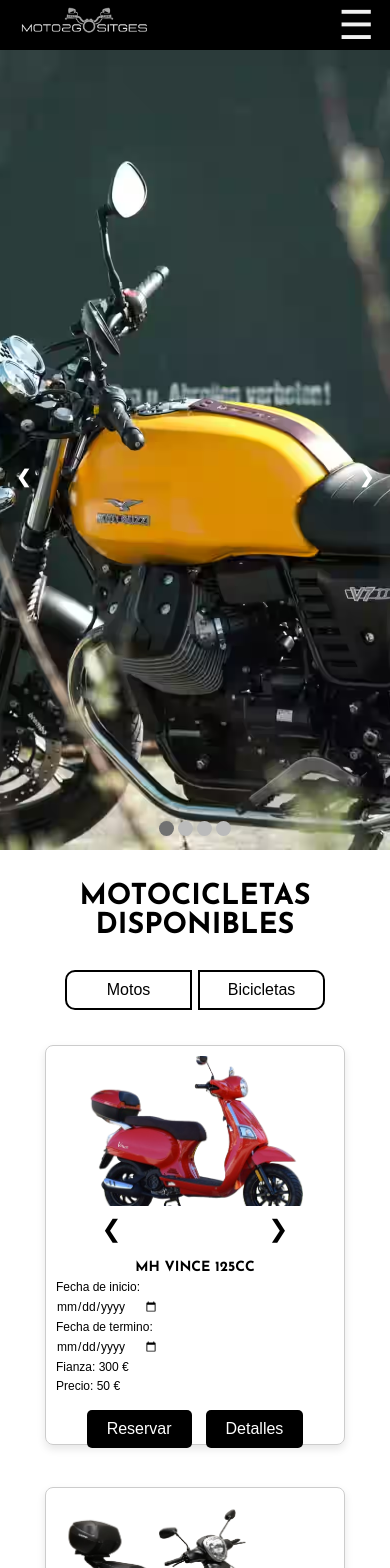
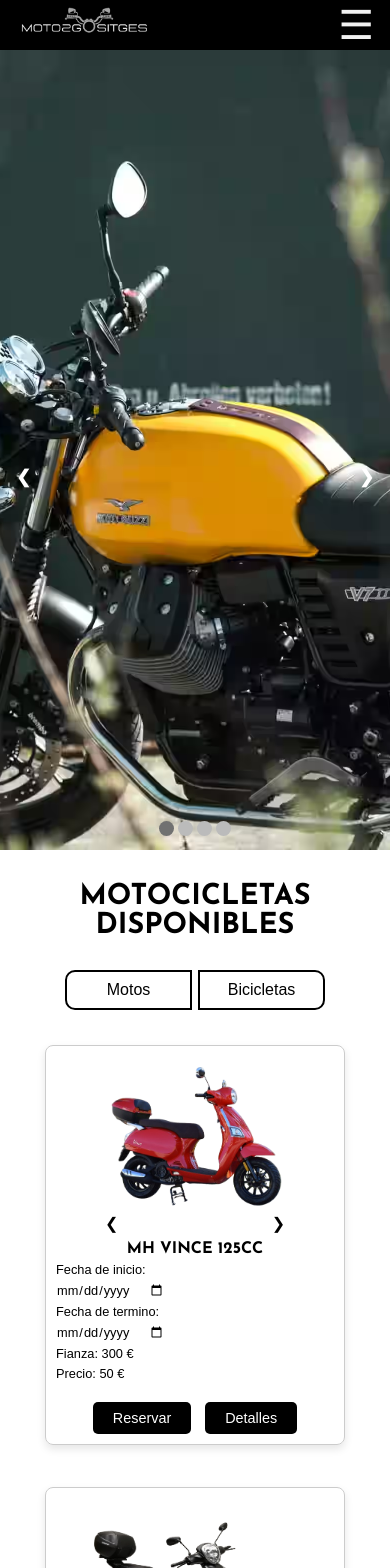
Before and after one commit to SKRTEEEEEE/practicas-cief, a React (Vite) app: page / in a window 390 px wide. Shown: the top 1568 px of the page. Built offline with nearby package versions, Linux system fonts and the light colour scheme; a web font is replaced by a local one.

Commit message:
Cambio de fotos y seleccion de idioma en popup

```diff
--- a/public/css/VehicleCard.css
+++ /dev/null
@@ -1,34 +0,0 @@
-  /* Crear el fondo negro transparente y centrar el popup */
-  .popup {
-    position: fixed;
-    top: 0;
-    left: 0;
-    width: 100%;
-    height: 100%;
-    background: rgba(0, 0, 0, 0.5);
-    display: flex;
-    justify-content: center;
-    align-items: center;
-  }
-
-  .popup-content {
-    background: #fff;
-    padding: 20px;
-    border-radius: 10px;
-    text-align: center;
-    width: 50%;
-    position: relative;
-  }
-
-  .popup-image {
-    width: 70%;
-    height: auto;
-  }
-
-  .close-btn {
-    position: absolute;
-    top: 10px;
-    right: 10px;
-    cursor: pointer;
-    font-size: 24px;
-  }
--- /dev/null
+++ b/public/css/cards.css
@@ -0,0 +1,138 @@
+/* --------------------- Seccion vehiculos disponibles -----------------------*/
+.disp-container {
+  width: 100%;
+  height: auto;
+  padding: 3rem 4rem;
+  margin-bottom: 2rem;
+}
+
+.image-container {
+  display: flex;
+  flex-direction: column;
+  align-items: center;
+}
+
+.container {
+  height: auto;
+  width: 100%;
+  display: flex;
+  flex-wrap: wrap;
+  align-items: center;
+  justify-content: center;
+  gap: 3rem;
+}
+
+/* Card de cada vehiculo */
+
+.card {
+  display: flex;
+  flex-direction: column;
+  justify-content: space-between;
+  border: 1px solid #ccc;
+  border-radius: 8px;
+  padding: 10px;
+  width: 300px;
+  height: 450px;
+  box-shadow: 0 4px 8px rgba(0, 0, 0, 0.1);
+  margin: 5px;
+}
+.h3-disp {
+  font-size: 19px;
+}
+input {
+  border: none;
+}
+/* A imagem deve ocupar o topo da card */
+.img-disp {
+  width: 90%;
+  height: 150px; /* Definir altura para garantir que as imagens sejam proporcionais */
+  object-fit: cover; /* Garantir que a imagem preencha o espaço adequadamente */
+  border-radius: 8px;
+}
+.image-controls {
+  width: 100%;
+  display: flex;
+  justify-content: space-between;
+}
+.btn-control {
+  background-color: transparent;
+  border: none;
+  padding: 5px;
+}
+
+/* Conteúdo textual da card */
+.info-card {
+  flex-grow: 1;
+  padding: 10px 0;
+}
+.info-card,
+p,
+input,
+label {
+  margin-top: 5px;
+}
+
+/* Botão fixo na parte inferior da card */
+.button-container {
+  display: flex;
+  justify-content: center;
+  margin-top: auto; /* Faz o botão ir para o fim da card */
+}
+.button-container a {
+  text-decoration: none;
+}
+.btn-disp {
+  padding: 10px 20px;
+  margin: 7px;
+  background-color: #000000;
+  color: white;
+  border: none;
+  border-radius: 5px;
+  cursor: pointer;
+  transition: 0.3s;
+}
+.btn-disp:hover {
+  scale: 1.1;
+  transition: background-color 0.3s ease;
+}
+
+.fecha-container {
+  display: flex;
+  flex-direction: column;
+  justify-content: center;
+  align-items: start;
+}
+
+/* --------------------------- Medias -------------------------- */
+@media (max-width: 1068px) {
+  .img-disp {
+    width: 80%;
+  }
+  .image-controls {
+    height: 20px;
+  }
+  .btn-control {
+    font-size: 1rem;
+  }
+  .h3-disp {
+    font-size: 1rem;
+  }
+
+  .card {
+    height: 400px;
+  }
+
+  .btn-disp {
+    padding: 8px 20px;
+    margin: 0px 7px;
+    font-size: 0.9rem;
+  }
+
+  .info-card,
+  p,
+  input,
+  label {
+    font-size: 0.8rem;
+    margin-top: 5px;
+  }
+}
--- a/public/css/index.css
+++ b/public/css/index.css
@@ -1,13 +1,11 @@
-@import url('https://fonts.googleapis.com/css2?family=JetBrains+Mono:ital,wght@0,300;0,500;1,300;1,500&family=Josefin+Sans:ital,wght@0,100..700;1,100..700&family=Poppins:ital,wght@0,300;1,400;1,500&family=SUSE:wght@100..800&display=swap');
+@import url("https://fonts.googleapis.com/css2?family=JetBrains+Mono:ital,wght@0,300;0,500;1,300;1,500&family=Josefin+Sans:ital,wght@0,100..700;1,100..700&family=Poppins:ital,wght@0,300;1,400;1,500&family=SUSE:wght@100..800&display=swap");
 :root {
   --size-h1: 2rem;
   --size-h2: 1.8rem;
   --size-h3: 1.5rem;
 
   --color-black: rgb(0, 0, 0);
-
 }
-
 
 * {
   padding: 0;
@@ -21,7 +19,9 @@
   width: 100vw;
 }
 
-h1, h2, h3 {
+h1,
+h2,
+h3 {
   text-align: center;
   text-transform: uppercase;
   font-family: "Josefin Sans", sans-serif;
@@ -52,21 +52,21 @@
 
   background-color: var(--color-black);
 }
-.logo-nav{
+.logo-nav {
   height: 100%;
 }
-.menu{
+.menu {
   display: none;
 }
-.closebtn{
+.closebtn {
   display: none;
 }
-.overlay{
+.overlay {
   width: 40%;
   display: flex;
 }
 
-.overlay-content{
+.overlay-content {
   width: 100%;
   display: flex;
   justify-content: space-around;
@@ -74,7 +74,7 @@
 
   z-index: 1;
 }
-.overlay-content a{
+.overlay-content a {
   text-transform: uppercase;
   color: rgb(255, 255, 255);
   text-decoration: none;
@@ -195,105 +195,8 @@
   animation-duration: 1.5s;
 }
 
-/* --------------------- Seccion vehiculos disponibles -----------------------*/
-.disp-container {
-    width: 100%;
-    height: auto;
-    padding: 3rem 4rem;
-    margin-bottom: 2rem;
-}
-
-.container {
-    height: auto;
-    width: 100%;
-    display: flex;
-    flex-wrap: wrap;
-    align-items: center;
-    justify-content: center;
-    gap: 3rem;
-}
-
-/* Card de cada vehiculo */
-
-.card {
-    display: flex;
-    flex-direction: column;
-    justify-content: space-between;
-    border: 1px solid #ccc;
-    border-radius: 8px;
-    padding: 10px;
-    width: 300px;
-    height: 450px;
-    box-shadow: 0 4px 8px rgba(0, 0, 0, 0.1);
-    margin: 5px;
-  }
-  .h3-disp{
-    font-size: 19px;
-  }
-  input{
-    border: none;
-  }
-  /* A imagem deve ocupar o topo da card */
-  .img-disp {
-    width: 100%;
-    height: 150px; /* Definir altura para garantir que as imagens sejam proporcionais */
-    object-fit: cover; /* Garantir que a imagem preencha o espaço adequadamente */
-    border-radius: 8px;
-  }
-  .image-controls{
-    width: 100%;
-    display: flex;
-    justify-content: space-between;
-  }
-  .btn-control{
-    background-color: transparent;
-    border: none;
-    padding: 5px;
-  }
-
-  /* Conteúdo textual da card */
-  .info-card {
-    flex-grow: 1;
-    padding: 10px 0;
-  }
-  .info-card, p, input, label{
-    margin-top: 5px;
-  }
-
-  /* Botão fixo na parte inferior da card */
-  .button-container {
-    display: flex;
-    justify-content: center;
-    margin-top: auto; /* Faz o botão ir para o fim da card */
-  }
-  .button-container a{
-    text-decoration: none;
-  }
-  .btn-disp{
-    padding: 10px 20px;
-    margin: 7px;
-    background-color: #000000;
-    color: white;
-    border: none;
-    border-radius: 5px;
-    cursor: pointer;
-    transition: 0.3s;
-  }
-  .btn-disp:hover{
-    scale: 1.1;
-    transition: background-color 0.3s ease;
-
-  }
-
-  .fecha-container{
-    display: flex;
-    flex-direction: column;
-    justify-content: center;
-    align-items: start;
-  }
-
 /*----------------------------------- FOOTER --------------------------------------- */
-footer{
+footer {
   height: auto;
   padding: 1rem;
   width: 100%;
@@ -303,7 +206,7 @@
   background-color: rgb(0, 0, 0);
   color: white;
 }
-.sobre{
+.sobre {
   width: 40%;
   height: 100%;
   padding: 0 1rem;
@@ -312,51 +215,51 @@
   align-items: center;
   justify-content: space-between;
 }
-.donde{
+.donde {
   padding: 10px;
   width: 100%;
   display: flex;
   flex-direction: column;
   align-items: center;
 }
-.ubicacion{
+.ubicacion {
   text-align: center;
 }
-.logo-footer{
+.logo-footer {
   height: 100px;
 }
-img{
+img {
   height: 100%;
 }
-.menu-footer{
+.menu-footer {
   width: 80%;
-    margin-top: .6rem;
+  margin-top: 0.6rem;
   padding: 0 10px;
   display: flex;
   justify-content: center;
   align-items: center;
 }
-.menu-footer a{
+.menu-footer a {
   font-size: 14px;
-    padding: .6rem 1rem;
+  padding: 0.6rem 1rem;
   color: rgb(255, 255, 255);
   text-decoration: none;
   text-transform: uppercase;
 }
-.menu-footer a:not(:last-child){
+.menu-footer a:not(:last-child) {
   border-right: 1px solid rgb(255, 255, 255);
 }
-.termos-container{
+.termos-container {
   width: 100%;
   height: 100%;
   display: flex;
 }
-.h3-footer{
+.h3-footer {
   text-align: center;
   text-transform: uppercase;
   margin-bottom: 1rem;
 }
-.contacto{
+.contacto {
   width: 100%;
   height: 100%;
   padding: 0 3rem;
@@ -364,23 +267,22 @@
   align-items: center;
   justify-content: space-between;
 }
-.hora-trabajo{
+.hora-trabajo {
   padding: 0 1rem;
 }
-.dias-de-la-semana{
+.dias-de-la-semana {
   width: 18rem;
   line-height: 22px;
   text-transform: uppercase;
   display: flex;
   justify-content: space-between;
 }
-.dias-de-la-semana:hover{
+.dias-de-la-semana:hover {
   color: orangered;
 }
 
- @media(max-width:1068px){
-
-    .overlay{
+@media (max-width: 1068px) {
+  .overlay {
     width: 55%;
     display: flex;
   }
@@ -393,58 +295,44 @@
   .container {
     gap: 1rem;
   }
-      .h3-disp{
-        font-size: 14px;
-      }
-      input{
-        border: none;
-      }
-      .card {
-        height: 400px;
-      }
 
-      .info-card, p, input, label{
-        font-size: 12px;
-        margin-top: 5px;
-      }
-    footer{
+  footer {
     padding: 1rem;
   }
-    .sobre{
+  .sobre {
     flex-direction: column;
   }
-    .h3-footer{
+  .h3-footer {
     font-size: 16px;
   }
-    .logo-footer{
+  .logo-footer {
     height: 70px;
   }
-    .menu-footer{
+  .menu-footer {
     width: 100%;
     display: flex;
     flex-wrap: wrap;
   }
-    .menu-footer a:not(:last-child){
+  .menu-footer a:not(:last-child) {
     border-right: none;
   }
-    .menu-footer a{
+  .menu-footer a {
     font-size: 12px;
-        padding: .6rem .6rem;
+    padding: 0.6rem 0.6rem;
   }
-    .donde{
+  .donde {
     padding: 0 1rem;
   }
-    .donde > p{
+  .donde > p {
     font-size: 14px;
   }
-    .dias-de-la-semana{
+  .dias-de-la-semana {
     width: 16rem;
     font-size: 14px;
   }
 }
 
-@media(max-width:768px) {
-
+@media (max-width: 768px) {
   body {
     width: 100vw;
   }
@@ -462,7 +350,7 @@
     display: block;
     color: #f1f1f1;
   }
-    .closebtn{
+  .closebtn {
     display: block;
   }
 
@@ -516,7 +404,7 @@
   }
 
   .overlay a {
-        font-size: 20px
+    font-size: 20px;
   }
 
   .overlay .closebtn {
@@ -529,51 +417,51 @@
     gap: 2rem;
   }
   /* FOOTER */
-    footer{
+  footer {
     padding: 1rem;
     width: 100vw;
     display: flex;
     flex-direction: column;
   }
-    .sobre{
+  .sobre {
     width: 100%;
     height: 50%;
     padding: 0;
     flex-direction: column;
   }
-    .menu-footer{
+  .menu-footer {
     width: 100%;
     /*         display: flex;
         flex-wrap: wrap; */
   }
-    .menu-footer a{
-        padding: .6rem .6rem;
+  .menu-footer a {
+    padding: 0.6rem 0.6rem;
   }
-    .termos-container{
+  .termos-container {
     width: 100%;
     height: 50%;
     margin-top: 1rem;
     justify-content: center;
     align-items: center;
   }
-    .h3-footer{
-        margin: .5rem 0;
+  .h3-footer {
+    margin: 0.5rem 0;
   }
-    .contacto{
+  .contacto {
     width: 100%;
     padding: 0 3rem;
     flex-direction: column;
   }
-    .donde{
+  .donde {
     display: flex;
     flex-direction: column;
     justify-content: center;
     align-items: center;
   }
-    .hora-trabajo{
+  .hora-trabajo {
     margin-top: 1rem;
   }
-    .dias-de-la-semana{
+  .dias-de-la-semana {
     width: 18rem;
     line-height: 22px;
     text-transform: uppercase;
--- /dev/null
+++ b/public/css/popup.css
@@ -0,0 +1,98 @@
+/* Crear el fondo negro transparente y centrar el popup */
+.popup {
+  position: fixed;
+  top: 0;
+  left: 0;
+  width: 100%;
+  height: 100%;
+  background: rgba(0, 0, 0, 0.5);
+  display: flex;
+  justify-content: center;
+  align-items: center;
+}
+
+.popup-content {
+  background: #fff;
+  padding: 20px;
+  border-radius: 10px;
+  text-align: center;
+  width: 50%;
+  position: relative;
+  h2 {
+    font-size: 2.2rem;
+  }
+  p {
+    font-size: 1.2rem;
+  }
+}
+
+.control-image-popup{
+  display: flex;
+  align-items: center;
+}
+
+.popup-image {
+  width: 80%;
+  height: auto;
+}
+
+.close-btn {
+  position: absolute;
+  top: 10px;
+  right: 10px;
+  cursor: pointer;
+  font-size: 24px;
+}
+
+.botones-lang {
+  margin-top: 10px;
+}
+
+.btn-lang {
+  border: 1px solid black;
+  border-radius: 5px;
+  background-color: white;
+  margin: 5px;
+  width: 2rem;
+  font-size: 1rem;
+}
+
+.btn-lang:hover {
+  scale: 1.1;
+  color: white;
+  background-color: black;
+}
+
+/* --------------------------- Medias -------------------------- */
+@media (max-width: 1068px) {
+
+  .popup-content {
+    width: 60%;
+    h2 {
+      font-size: 2rem;
+    }
+    p {
+      font-size: 1rem;
+    }
+  }
+
+  .popup-image {
+    width: 90%;
+  }
+
+}
+@media (max-width: 768px) {
+  .popup-content {
+    width: 80%;
+    h2 {
+      font-size: 1.5rem;
+    }
+    p {
+      font-size: 0.8rem;
+    }
+  }
+
+  .popup-image {
+    width: 90%;
+  }
+}
```
Also changed, not shown: src/components/ContainerCards.jsx (+46 -8 lines). Lines whose indentation alone changed are shown as unchanged.
